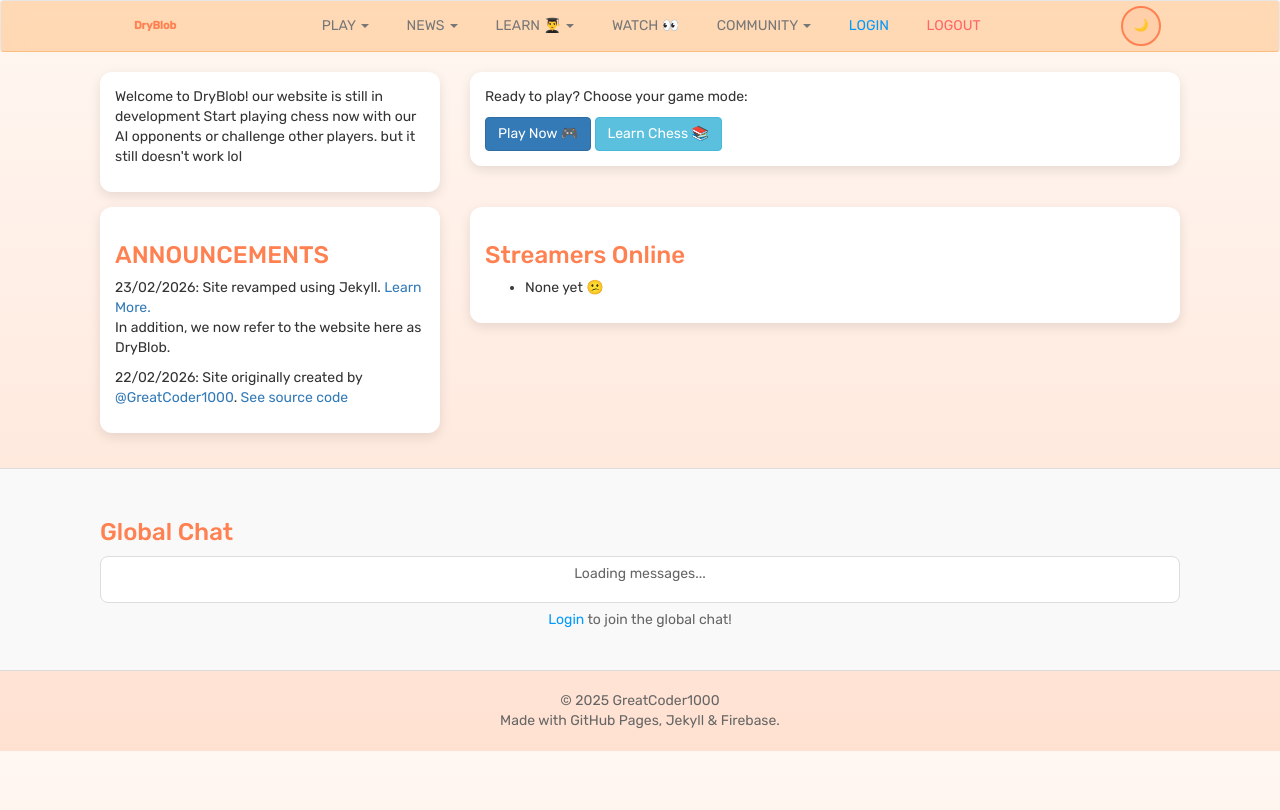
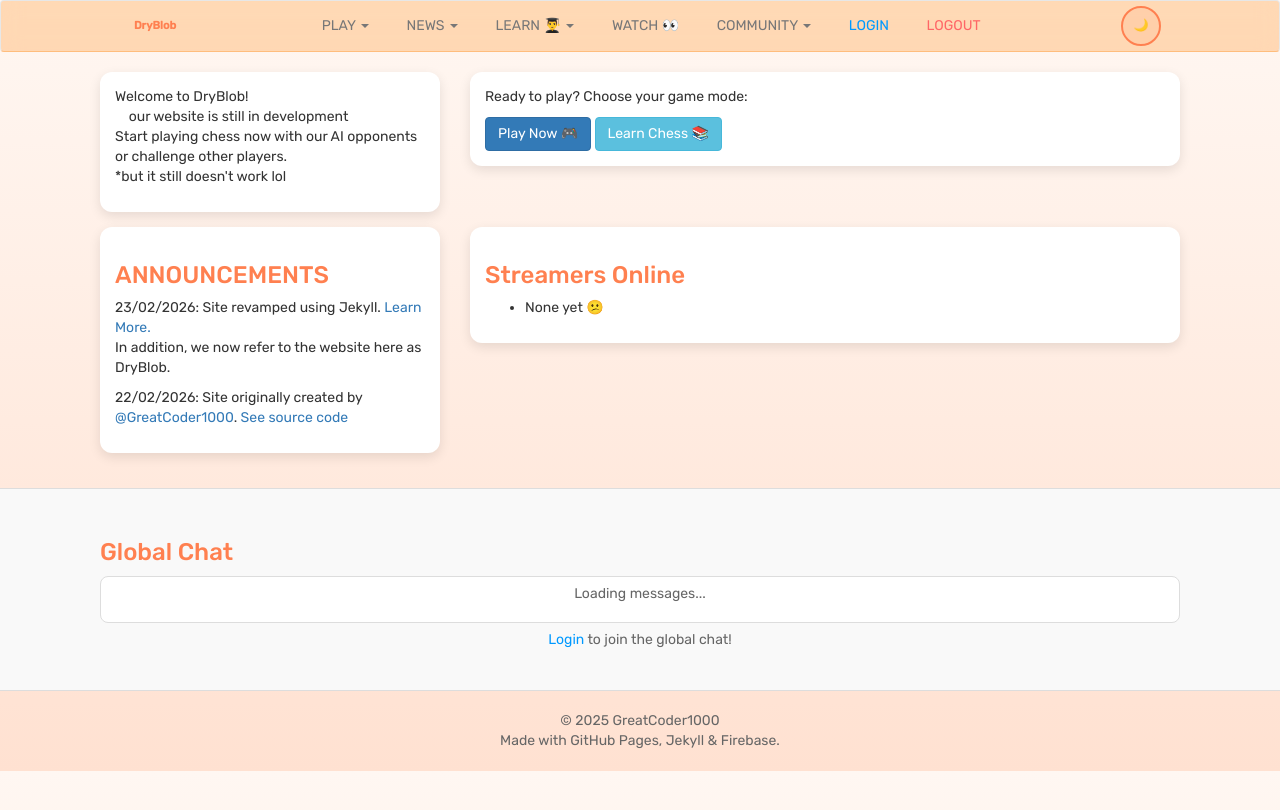
Before and after one commit to GreatCoder1000/drychess, a Jekyll site: the page built from index.html, in a window 1280 px wide. Shown: the top 810 px of the page. Built offline with Jekyll 4.4.1, drawn with Linux system fonts in a browser that asks for light colours; comment, search, counter and statistics services are not loaded.

Commit message:
Add <br> tags

```diff
--- a/index.html
+++ b/index.html
@@ -8,10 +8,10 @@ title: Home
         <div class="col-md-4">
             <div class="card">
                 <p>
-                    Welcome to DryBlob!
-                    our website is still in development
-                    Start playing chess now with our AI opponents or challenge other players.
-                    but it still doesn't work lol
+                    Welcome to DryBlob!<br>
+                    &nbsp;&nbsp;&nbsp;&nbsp;our website is still in development<br>
+                    Start playing chess now with our AI opponents or challenge other players.<br>
+                    *but it still doesn't work lol
                 </p>
             </div>
         </div>
```
